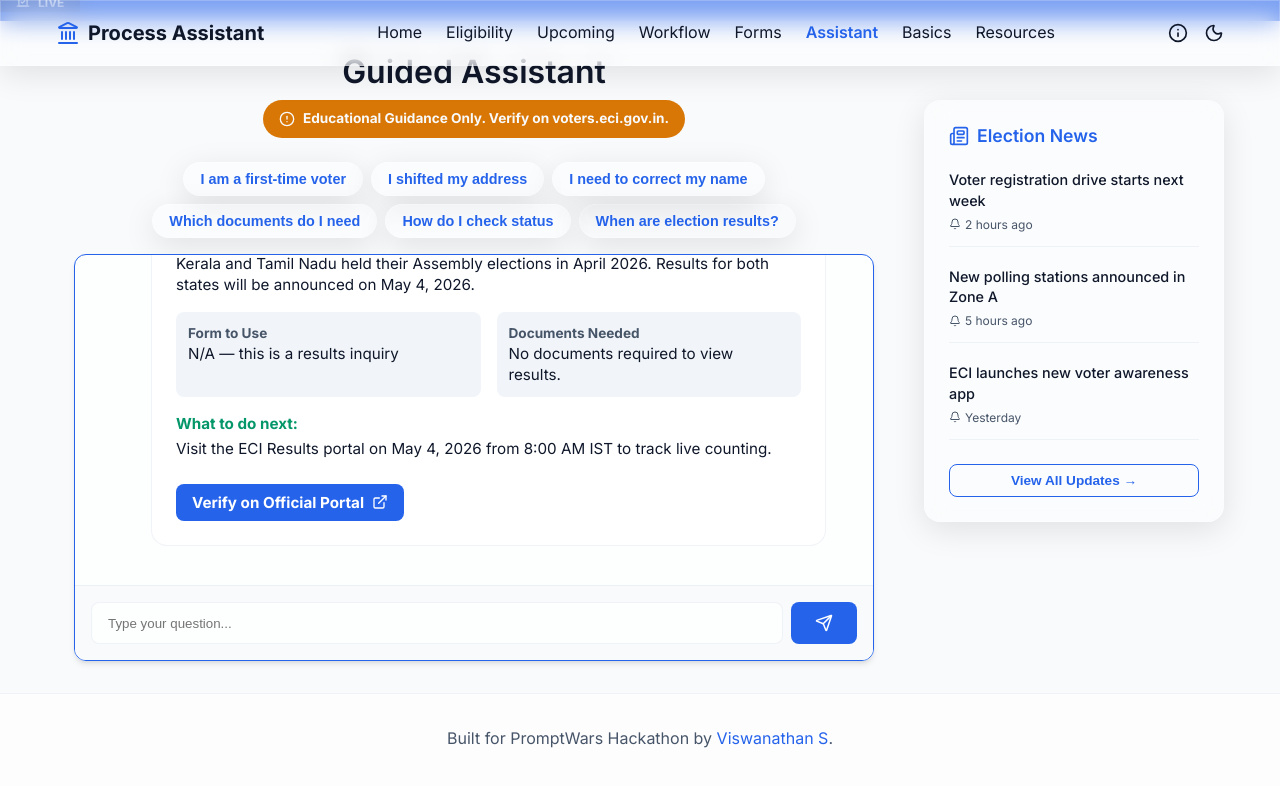
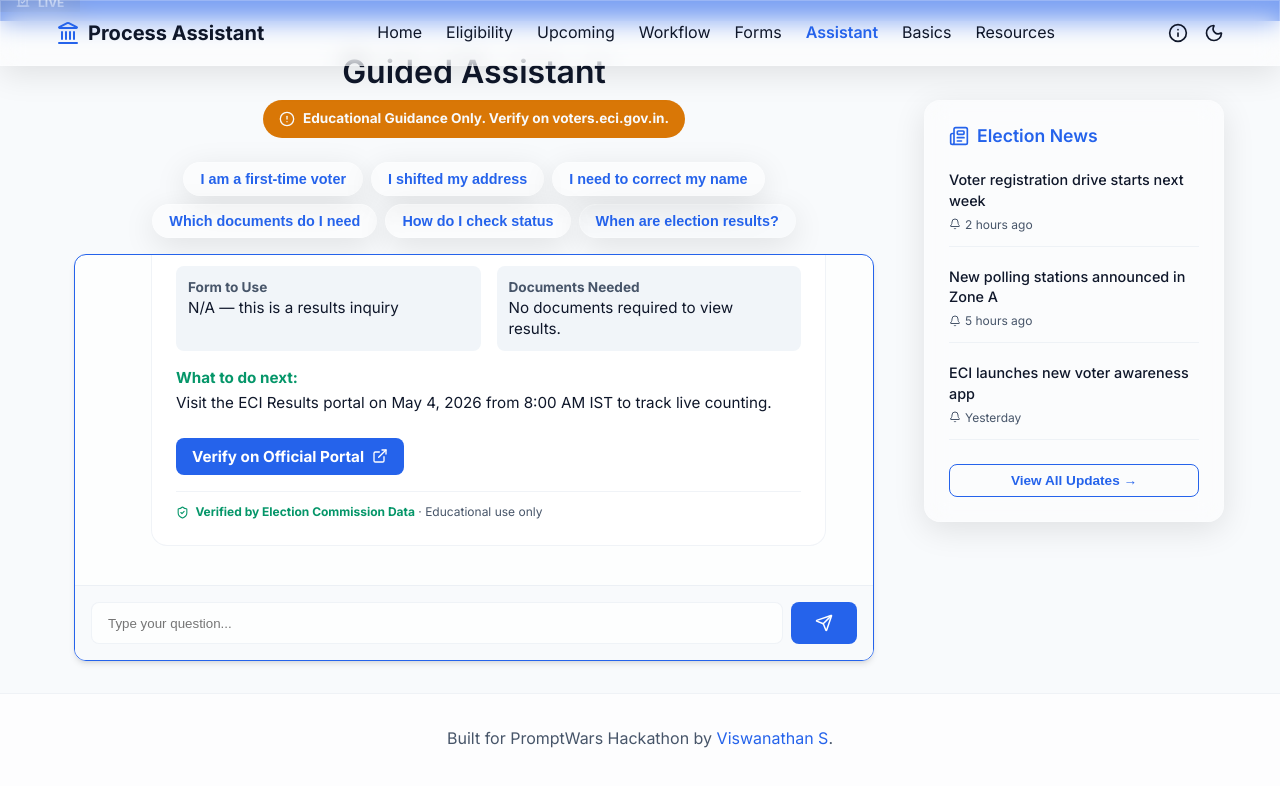
Before and after one commit to Viswanathan49/election-process-education-assistant, a React (Vite) app: page /assistant in a window 1280 px wide. Both pictures are taken after a click on the button "When are election results?". Shown: the part 83-869 px from the top of the page. Built offline with nearby package versions, Linux system fonts and the light colour scheme.

Commit message:
polish: verified footer, post-poll greeting, blur 12px, umami analytics

```diff
--- a/index.html
+++ b/index.html
@@ -5,6 +5,8 @@
     <link rel="icon" type="image/svg+xml" href="/favicon.svg" />
     <meta name="viewport" content="width=device-width, initial-scale=1.0" />
     <title>Election Assistant</title>
+    <!-- Privacy-friendly analytics: Umami (no cookies, GDPR compliant). Replace data-website-id with your Umami project ID. -->
+    <script defer src="https://cloud.umami.is/script.js" data-website-id="YOUR_UMAMI_WEBSITE_ID"></script>
   </head>
   <body>
     <div id="root"></div>
--- a/src/components/ElectionTimelineDrawer.jsx
+++ b/src/components/ElectionTimelineDrawer.jsx
@@ -177,8 +177,8 @@ const ElectionTimelineDrawer = ({ isOpen, onClose }) => {
         top: 0, right: 0, bottom: 0,
         width: 'min(500px, 96vw)',
         background: 'rgba(255,255,255,0.55)',
-        backdropFilter: 'blur(10px)',
-        WebkitBackdropFilter: 'blur(10px)',
+        backdropFilter: 'blur(12px)',
+        WebkitBackdropFilter: 'blur(12px)',
         border: '1px solid rgba(255,255,255,0.2)',
         borderRight: 'none',
         boxShadow: '-8px 0 40px rgba(0,0,0,0.15)',
--- a/src/pages/Assistant.jsx
+++ b/src/pages/Assistant.jsx
@@ -1,7 +1,7 @@
 import React, { useState, useRef, useEffect } from 'react';
 import Card from '../components/Card';
 import Button from '../components/Button';
-import { Send, Bot, User, AlertCircle, ExternalLink } from 'lucide-react';
+import { Send, Bot, User, AlertCircle, ExternalLink, ShieldCheck } from 'lucide-react';
 
 const quickChips = [
   {
@@ -56,7 +56,7 @@ const quickChips = [
 
 const Assistant = () => {
   const [messages, setMessages] = useState([
-    { type: 'bot', text: 'Namaste! I am your Educational Assistant. Select a quick topic below or type your question.' }
+    { type: 'bot', text: 'Welcome. TN and Kerala polling is complete. Counting starts May 4. How can I help you with post-poll data?' }
   ]);
   const [input, setInput] = useState('');
   const chatEndRef = useRef(null);
@@ -210,6 +210,10 @@ const Assistant = () => {
                     <a href={msg.structured.link} target="_blank" rel="noreferrer" style={{ display: 'inline-flex', alignItems: 'center', gap: '0.5rem', backgroundColor: 'var(--primary)', color: 'white', padding: '0.5rem 1rem', borderRadius: '0.5rem', textDecoration: 'none', fontWeight: 'bold' }}>
                       Verify on Official Portal <ExternalLink size={16} />
                     </a>
+                    <div style={{ marginTop: '1rem', paddingTop: '0.75rem', borderTop: '1px solid var(--border-color)', display: 'flex', alignItems: 'center', gap: '0.4rem', fontSize: '0.75rem', color: 'var(--secondary-text)' }}>
+                      <ShieldCheck size={13} color="#059669" />
+                      <span><strong style={{ color: '#059669' }}>Verified by Election Commission Data</strong> · Educational use only</span>
+                    </div>
                   </div>
                 )}
               </div>
```
